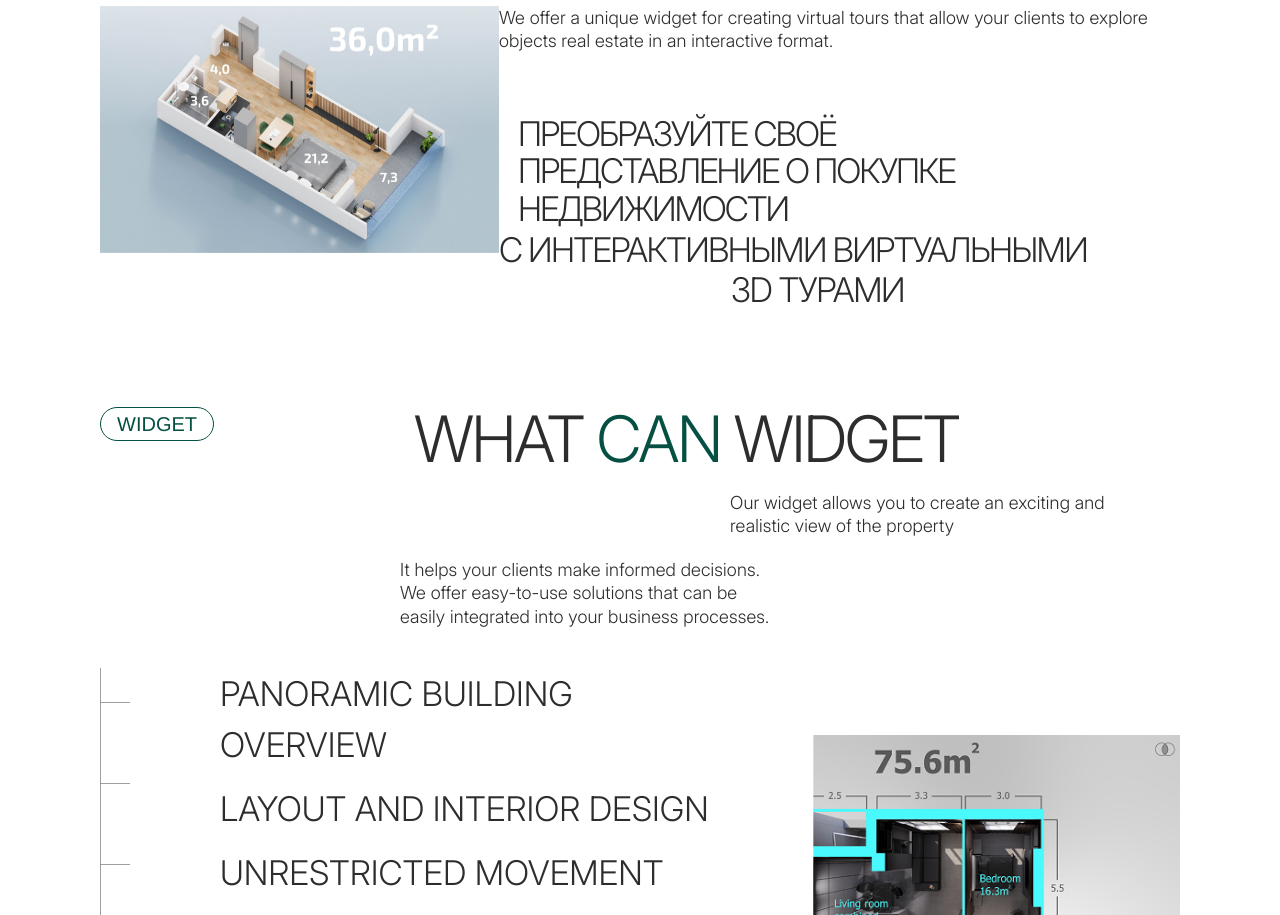
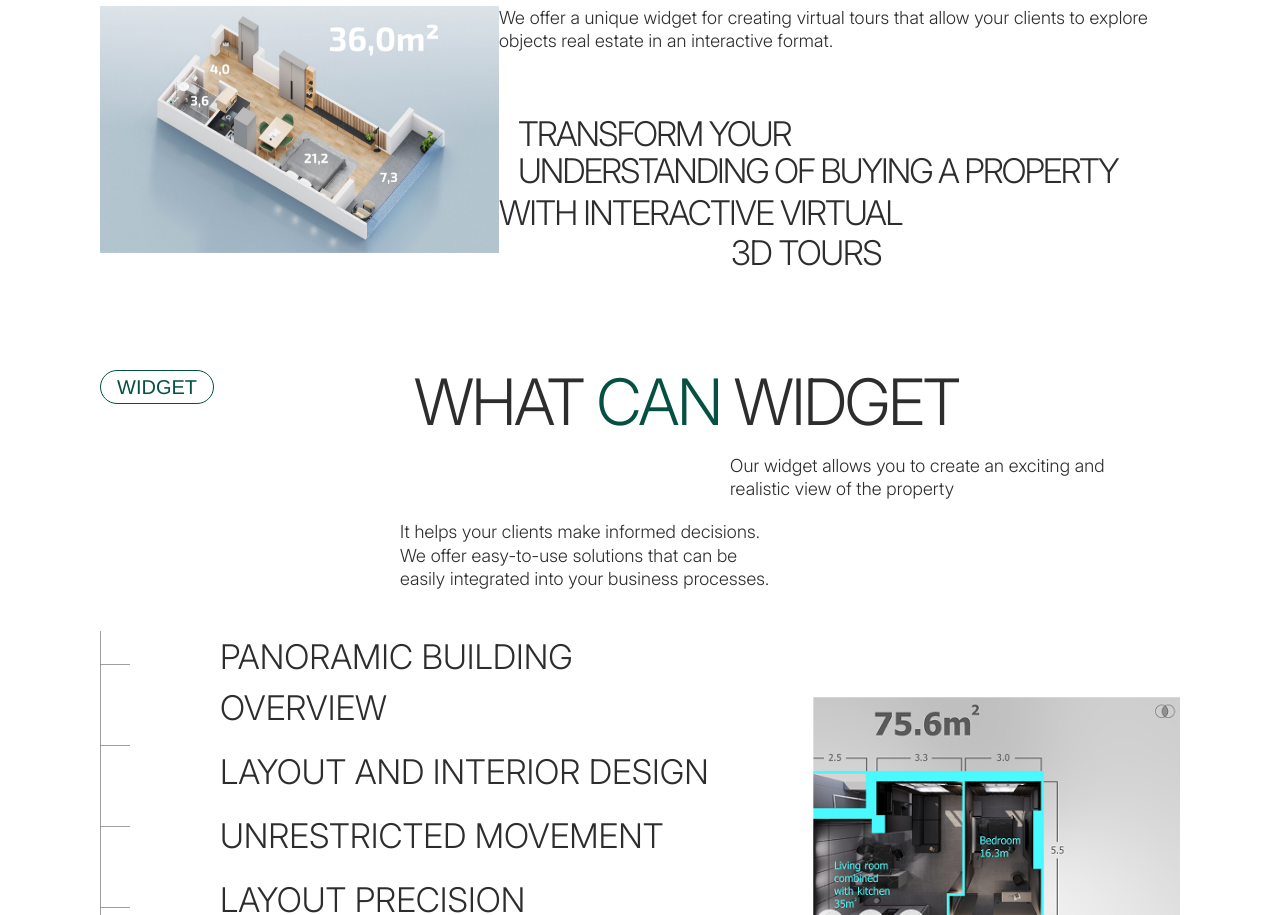
Before and after one commit to Shimatrix/XR_Place-2, a React (Vite) app: page / in a window 1280 px wide. Shown: the part 1006-1921 px from the top of the page. Built offline with nearby package versions, Linux system fonts and the light colour scheme; a web font is replaced by a local one.

Commit message:
XRP-20-21-Animation-adding-animations-fix

```diff
--- a/src/features/Philosophy/Philosophy.tsx
+++ b/src/features/Philosophy/Philosophy.tsx
@@ -217,31 +217,31 @@ const Philosophy: React.FC = () => {
           {isMobile ? (
             <div className={`${styles.combinedSubtitle} ${isBlockVisible ? styles.visible : ''}`}>
               <Typography variant="h3" className={styles.subtitleLine}>
-                Преобразуйте свою
+                {t('philosophy.slogan1Mobile')}
                 <br />
-                реальность
+                {t('philosophy.slogan2Mobile')}
               </Typography>
               <Typography variant="h3" className={styles.subtitleLine}>
-                С интерактивными
+                {t('philosophy.slogan3Mobile')}
                 <br />
-                Виртуальными 3d Турами
+                {t('philosophy.slogan4Mobile')}
               </Typography>
             </div>
           ) : (
             <>
               <div className={`${styles.subtitleGroup} ${isBlockVisible ? styles.visible : ''}`}>
                 <Typography variant="h3" className={styles.subtitleFirst}>
-                  преобразуйте своё
+                  {t('philosophy.slogan1')}
                   <br />
-                  представление о покупке недвижимости
+                  {t('philosophy.slogan2')}
                 </Typography>
               </div>
               <div className={`${styles.subtitleGroupTwo} ${isBlockVisible ? styles.visible : ''}`}>
-                <Typography variant="h3" className={styles.subtitleSecond}>
-                  с интерактивными виртуальными
+                 <Typography variant="h3" className={styles.subtitleSecond}>
+                  {t('philosophy.slogan3')}
                 </Typography>
                 <Typography variant="h3" className={styles.subtitleThird}>
-                  3d турами
+                  {t('philosophy.slogan4')}
                 </Typography>
               </div>
             </>
```
